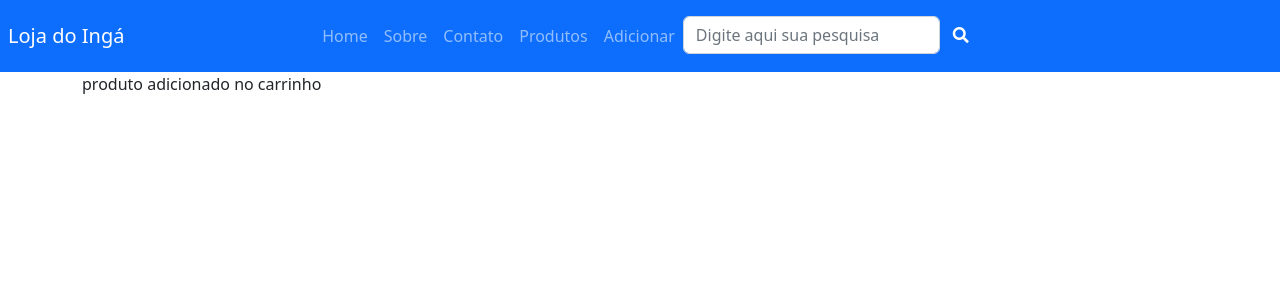
After one commit to DanielRodri87/Projeto-Django, a Django app: a page that uses lojaproject/templates/addcarro.html in a window 1280 px wide. The commit adds this page. Shown: the top 300 px of the page. Run offline with Django 4.2, Linux system fonts and the light colour scheme; data comes from the database, SQL or seed files in the repository; both versions use the stored data as it was after the commit; data that the repository does not hold is empty.

Commit message:
aula concluida

```diff
--- a/lojaproject/lojaapp/models.py
+++ b/lojaproject/lojaapp/models.py
@@ -38,7 +38,7 @@ class Produto(models.Model):
 
 class Carro(models.Model):
     cliente = models.ForeignKey(Cliente, on_delete=models.SET_NULL, null=True, blank=True)
-    total = models.PositiveIntegerField()
+    total = models.PositiveIntegerField(default=0)
     criado_em = models.DateTimeField(auto_now_add=True)
 
     def __str__(self):
--- a/lojaproject/lojaapp/urls.py
+++ b/lojaproject/lojaapp/urls.py
@@ -8,7 +8,8 @@ urlpatterns = [
     path("sobre/",SobreView.as_view(), name="sobre"),
     path("contato/",ContatoView.as_view(), name="contato"),
     path("todos-produtos/",TodosProdutosView.as_view(), name="TodosProdutos"),
-    path("produto/<slug:slug>/",ProdutoDetalheView.as_view(), name="detalhes"),
+    path("produto<slug:slug>/",ProdutoDetalheView.as_view(), name="detalhes"),
     path('search/', SearchView.as_view(), name='search'),
+    path("addcarro-<int:pro_id>/",AddCarroView.as_view(), name="addcarro"),
 
 ]
--- a/lojaproject/lojaapp/views.py
+++ b/lojaproject/lojaapp/views.py
@@ -27,6 +27,23 @@ class ProdutoDetalheView(TemplateView):
         context['detalhes'] = produto
         return context
 
+class AddCarroView(TemplateView):
+    template_name = "addcarro.html"
+
+    def get_context_data(self, **kwargs):
+        context = super().get_context_data(**kwargs)
+        produto_id = self.kwargs['pro_id']
+        produto_obj = Produto.objects.get(id=produto_id)
+        Carro_id = self.request.session.get('carro_id', None)
+
+        if Carro_id:
+            carro_obj = Carro.objects.get(id=Carro_id)
+
+        else:
+            carro_obj = Carro.objects.create(total=0)
+            self.request.session['carro_id'] = carro_obj.id
+
+
 class SobreView(TemplateView):
     template_name = "sobre.html"
 
--- /dev/null
+++ b/lojaproject/templates/addcarro.html
@@ -0,0 +1,10 @@
+{% extends "base.html" %}
+{% block title %}CARRINHO{% endblock title %}
+{% block content %}
+
+<div class="container">
+
+    produto adicionado no carrinho
+</div>
+
+{% endblock %}
--- a/lojaproject/templates/home.html
+++ b/lojaproject/templates/home.html
@@ -11,12 +11,12 @@
         <!-- criar contador que começa do 1 e a cada 2s ele soma 1, e ao chegar em 4 volte para 1-->
         <div class="col-md-4">
             <div class="card m-3 custom-card">
-                <img class="card-img-top" src="{{p.image1}}" alt="{{p.titulo}}" style="height:200px;object-fit:cover;">
+                <img class="card-img-top" src="{{p.image1.url}}" alt="{{p.titulo}}" style="height:200px;object-fit:cover;">
                 <div class="card-body">
                   <h4 class="card-title">{{p.titulo}}</h4>
                   <p class="card-desc">{{p.descricao}}</p>
                   <p class="card-text">Preço: <strike>R$ {{p.preco_mercado}}</strike><br>Promoção: R${{p.venda}}</p>
-                  <a href="" class="btn btn-success">Comprar</a>
+                  <a href="{% url 'lojaapp:addcarro' p.id%}" class="btn btn-success">Comprar</a>
                 </div>
             </div>
         </div>
--- a/lojaproject/templates/produtodetalhe.html
+++ b/lojaproject/templates/produtodetalhe.html
@@ -6,7 +6,7 @@
 <div class="container">
     <hr>
     <div class="container">
-        <h4>Oi {{produto.título}}</h4>
+        <h4>Oi {{produto.titulo}}</h4>
 
     </div>
 
--- a/lojaproject/templates/todosprodutos.html
+++ b/lojaproject/templates/todosprodutos.html
@@ -22,7 +22,7 @@
                   <a href="{%url 'lojaapp:detalhes' p.slug %}"><h4 class="card-title">{{p.titulo}}</a></h4>
                   <p class="card-desc">{{p.descricao}}</p>
                   <p class="card-text">Preço: <strike>R$ {{p.preco_mercado}}</strike> R% {{p.venda}}</p>
-                  <a href="" class="btn btn-success">Comprar</a>
+                  <a href="{% url 'lojaapp:addcarro' p.id%}" class="btn btn-success">Comprar</a>
                 </div>
             </div>
         </div>
```
Also changed, not shown: lojaproject/db.sqlite3, lojaproject/lojaapp/migrations/0004_alter_carro_total.py (added).
